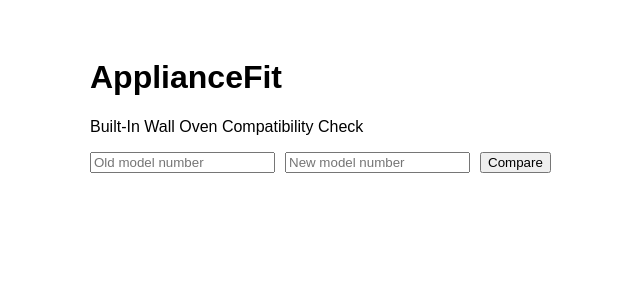
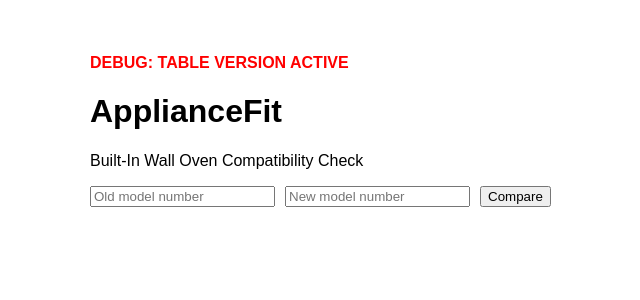
Before and after one commit to Botanist51/appliancefit, a Next.js app: page / in a window 1280 px wide. Shown: the top 300 px of the page, without its empty margins (100-740 px from the left). Built offline with nearby package versions, Linux system fonts and the light colour scheme.

Commit message:
Debug: confirm latest deployment
Added a debug message to indicate the active table version.

```diff
--- a/app/page.js
+++ b/app/page.js
@@ -28,6 +28,10 @@ export default function Home() {
 
   return (
     <main style={{ padding: 30, maxWidth: 900, margin: "auto", fontFamily: "Arial" }}>
+  <p style={{ color: "red", fontWeight: "bold" }}>
+  DEBUG: TABLE VERSION ACTIVE
+</p>
+
       <h1>ApplianceFit</h1>
       <p>Built-In Wall Oven Compatibility Check</p>
 
```
